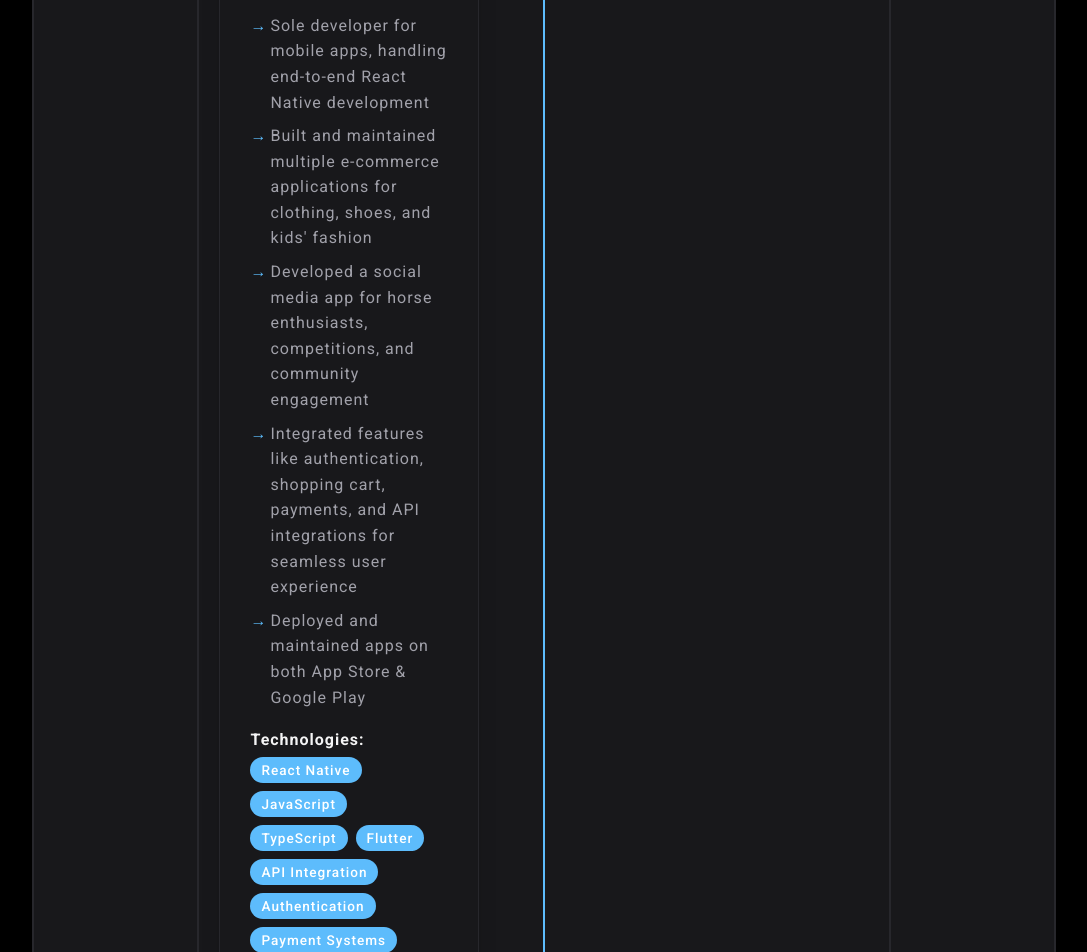
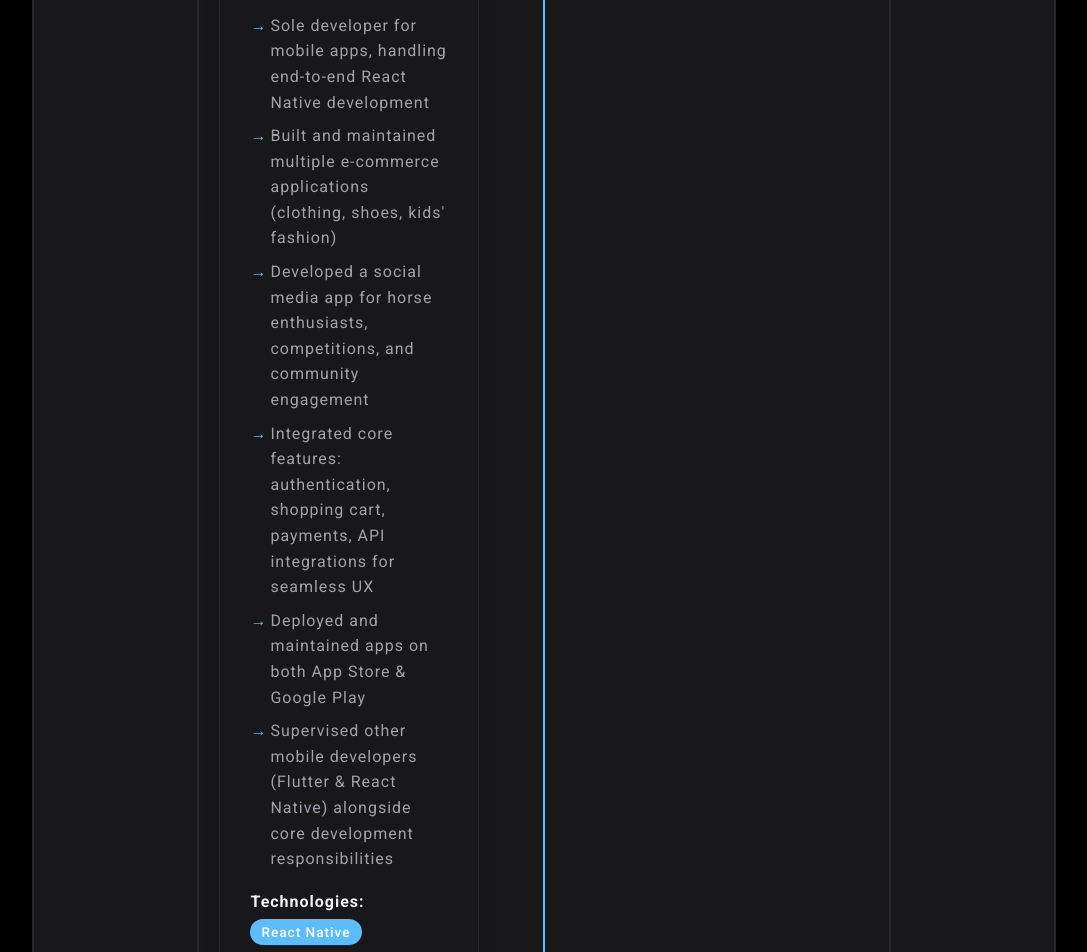
Before and after one commit to Ibrahimfathi96/Portfolio, a React (Vite) app: page / in a window 1280 px wide. Shown: the part 7020-7972 px from the top of the page, without its empty margins (96-1183 px from the left). Built offline with nearby package versions, Linux system fonts and the light colour scheme.

Commit message:
Refine experience section descriptions for clarity and conciseness

```diff
--- a/src/components/6-experience/Experience.jsx
+++ b/src/components/6-experience/Experience.jsx
@@ -11,10 +11,11 @@ const Experience = () => {
       type: "Company",
       description: [
         "Sole developer for mobile apps, handling end-to-end React Native development",
-        "Built and maintained multiple e-commerce applications for clothing, shoes, and kids' fashion",
+        "Built and maintained multiple e-commerce applications (clothing, shoes, kids' fashion)",
         "Developed a social media app for horse enthusiasts, competitions, and community engagement",
-        "Integrated features like authentication, shopping cart, payments, and API integrations for seamless user experience",
+        "Integrated core features: authentication, shopping cart, payments, API integrations for seamless UX",
         "Deployed and maintained apps on both App Store & Google Play",
+        "Supervised other mobile developers (Flutter & React Native) alongside core development responsibilities",
       ],
       tech: [
         "React Native",
```
